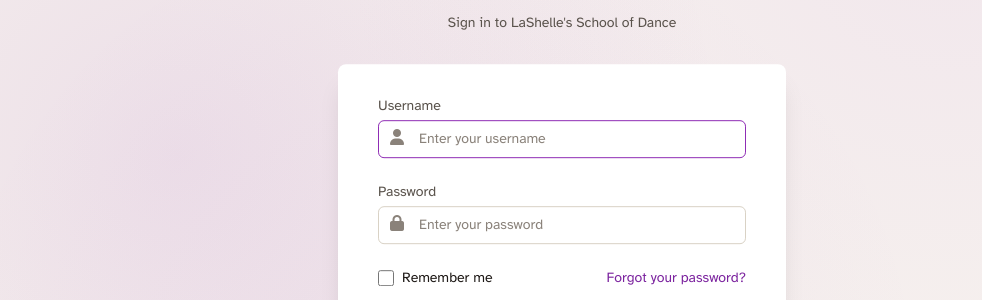
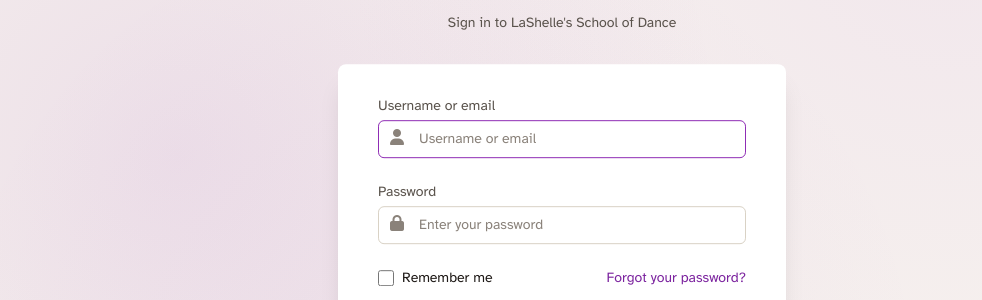
Before and after one commit to thomasphillips3/attenddance-rfid-system, a Flask app: page /auth/login in a window 1280 px wide. Shown: the part 244-544 px from the top of the page, without its empty margins (78-1060 px from the left). Run offline with Flask 3, Linux system fonts and the light colour scheme; some libraries are stand-ins or nearby versions.

Commit message:
fix(auth): allow parents to log in by email (were locked out after logout)
Login was username-only, but the invite flow gives each parent an
auto-generated `parent-<invitecode>` username they never see, and they register
with email + password. So a parent could register (auto-logged-in), use the
portal, log out — and never get back in: they don't know their username and
login didn't accept email. Every invited family would be locked out after their
first session.

Login now accepts username OR email (email is unique, so unambiguous); staff
username login is unchanged. Update the form label/placeholder to "Username or
email". The rest of the invite flow is sound: codes are CSPRNG, single-use, and
pre-bound to a specific parent+student.

Verified: email login 302, username 302, unknown email rejected. smoke 70/70.

Co-Authored-By: Claude Fable 5 <noreply@anthropic.com>

```diff
--- a/app/auth/routes.py
+++ b/app/auth/routes.py
@@ -34,7 +34,13 @@ def login():
             flash(error_msg, 'error')
             return render_template('auth/login.html')
 
+        # Accept username OR email. Invited parents get an auto-generated
+        # `parent-<code>` username they never see, and they register with an
+        # email — so email login is the only way they can get back in after
+        # logging out. Email is unique, so the match is unambiguous.
         user = User.query.filter_by(username=username).first()
+        if user is None and '@' in username:
+            user = User.query.filter_by(email=username).first()
 
         if user is None or not user.check_password(password):
             error_msg = 'Invalid username or password'
--- a/app/templates/auth/login.html
+++ b/app/templates/auth/login.html
@@ -105,7 +105,7 @@
                 <form class="space-y-6" method="POST" action="{{ url_for('auth.login') }}">
                     <div>
                         <label for="username" class="block text-sm font-medium text-ink-2">
-                            Username
+                            Username or email
                         </label>
                         <div class="mt-1 relative">
                             <div class="absolute inset-y-0 left-0 pl-3 flex items-center pointer-events-none">
@@ -118,7 +118,7 @@
                                 autocomplete="username"
                                 required
                                 class="appearance-none block w-full pl-10 pr-3 py-2 border border-line-2 rounded-md placeholder-ink-3 focus:outline-none focus:ring-primary-500 focus:border-primary-500 focus:z-10 sm:text-sm"
-                                placeholder="Enter your username"
+                                placeholder="Username or email"
                                 value="{{ request.form.username or '' }}"
                             >
                         </div>
```
Also changed, not shown: tests/smoke_audit.py (+23 -0 lines), .claude/qa-audit/ASSESSMENT.md.
